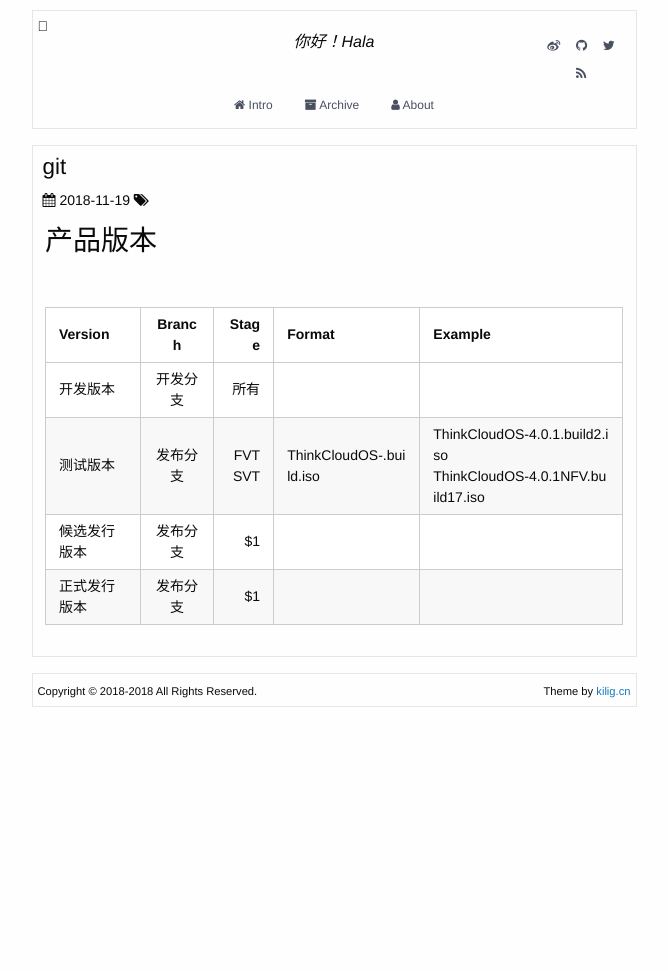
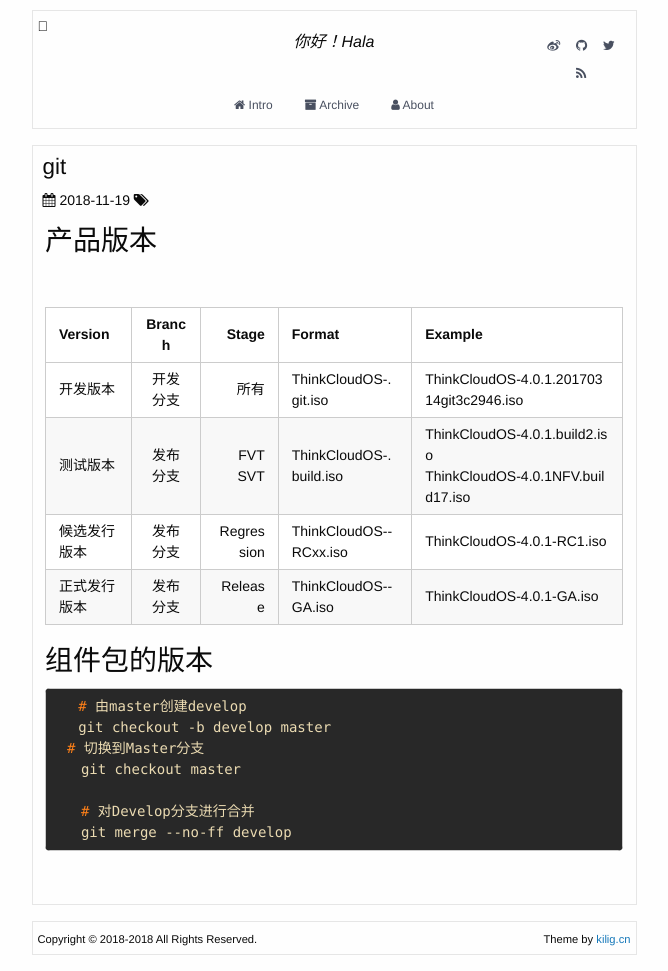
Before and after one commit to hadesleejs/hadesleejs.github.io, a Jekyll site: the page built from _posts/2018-11-19-git.md, in a window 1280 px wide. Shown: the whole page, without its empty margins (306-974 px from the left). Built offline with Jekyll 4.4.1, drawn with Linux system fonts in a browser that asks for light colours; before the commit the page ends 900 px from its top, so only the background shows below that.

Commit message:
Update 2018-11-19-git.md

````diff
--- a/_posts/2018-11-19-git.md
+++ b/_posts/2018-11-19-git.md
@@ -12,7 +12,20 @@ categories: admin update
 
 | Version         | Branch        | Stage  |Format|Example|
 | ------------- |:-------------:| ------:|------|-------|
-| 开发版本      | 开发分支 |所有  | | |
+| 开发版本      | 开发分支 |所有  |ThinkCloudOS-<version>.<date>git<commit>.iso |ThinkCloudOS-4.0.1.20170314git3c2946.iso |
 | 测试版本      | 发布分支     |FVT  <br> SVT| ThinkCloudOS-<version>.build<number>.iso<br>| ThinkCloudOS-4.0.1.build2.iso <br>ThinkCloudOS-4.0.1NFV.build17.iso|
-| 候选发行版本 | 发布分支    |    $1  | | |
-| 正式发行版本 | 发布分支     |    $1  | | |
+| 候选发行版本 | 发布分支    |  Regression |ThinkCloudOS-<version>-RCxx.iso |ThinkCloudOS-4.0.1-RC1.iso |
+| 正式发行版本 | 发布分支     |  Release |ThinkCloudOS-<version>-GA.iso |ThinkCloudOS-4.0.1-GA.iso |
+
+## 组件包的版本
+
+```shell
+   # 由master创建develop
+   git checkout -b develop master
+　# 切换到Master分支
+　　git checkout master
+
+　　# 对Develop分支进行合并
+　　git merge --no-ff develop
+```
+<br>
````
